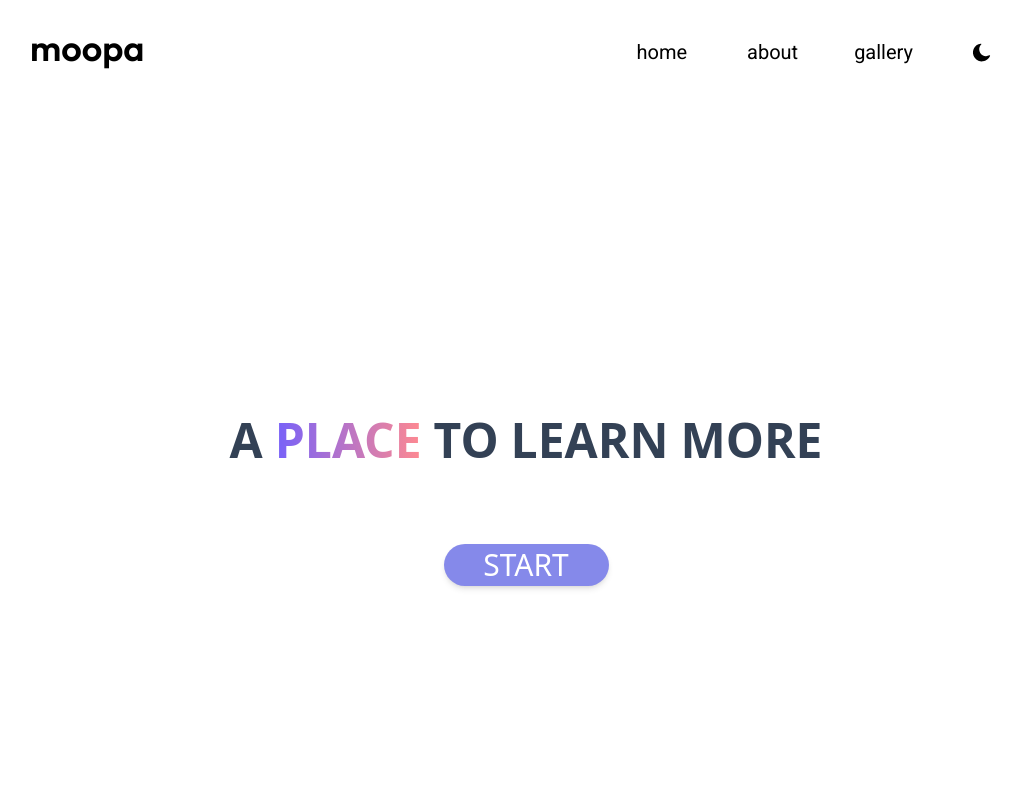
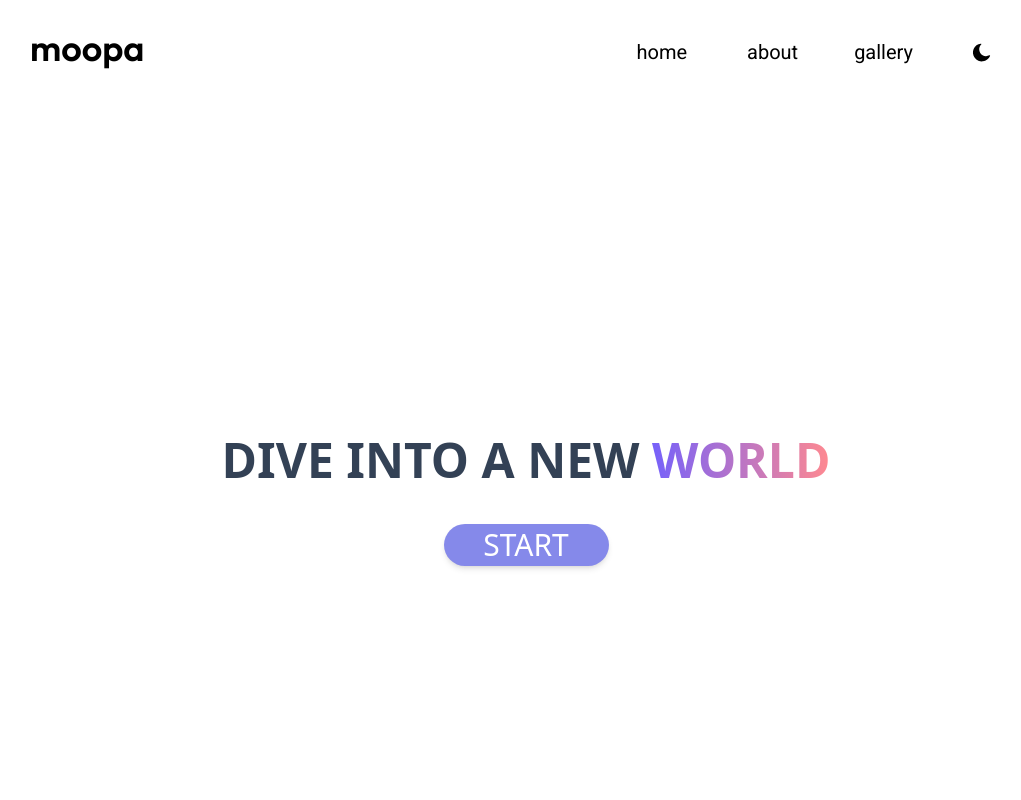
Before and after one commit to DevanAbinaya/WebProject-moopa, a Next.js app: page / in a window 1280 px wide. Shown: the top 800 px of the page, without its empty margins (114-1135 px from the left). Built offline with nearby package versions, Linux system fonts and the light colour scheme.

Commit message:
Update index.js

```diff
--- a/pages/index.js
+++ b/pages/index.js
@@ -9,6 +9,7 @@ export default function Home() {
     <>
       <Head>
         <title>Moopa</title>
+        <meta charSet='UTF-8'></meta>
         <meta name="description" content="Are you sure about that?" />
         {/* <meta name="viewport" content="width=device-width, initial-scale=1" /> */}
         <link rel="icon" href="/c.svg" />
@@ -20,27 +21,31 @@ export default function Home() {
           {/* <Navbar className="text-black dark:bg-none dark:text-white md:px-5 md:pt-5 px-2 pt-2" /> */}
 
             <section className='h-[46.5rem] md:h-[59.06rem] w-screen flex items-center justify-center'>
-              <div className='flex flex-col md:gap-y-20 gap-y-10 md:pb-0 pb-[8.5rem] md:-translate-y-14 -translate-y-0  justify-center items-center'>
+              <div className='flex flex-col md:gap-y- gap-y-10 md:pb-0 pb-[8.5rem] md:-translate-y-14 -translate-y-0  justify-center items-center'>
 
               {/* Mobile */}
-              <h1 className='md:hidden text-[2.5rem] font-semibold flex md:flex-row flex-col text-slate-700 dark:text-slate-300 cursor-default transition-all duration-500'>
-                  <div className='gap-3.5 flex'>A
-                    <a className='bg-gradient-to-r from-[#7661FA] to-[#FF8990] bg-clip-text text-transparent'>PLACE</a>
+              <h1 className='md:hidden text-[2.5rem] font-rama flex md:flex-row flex-col text-slate-700 dark:text-slate-300 cursor-default transition-all duration-500w-[130%]'>
+                  <div className='gap-3.5 flex'>DIVE
+                    <a className=''>INTO</a>
                   </div>
-                  <a className=''>TO LEARN MORE</a>
+                  <div className=''>A NEW <a className='animate-text bg-gradient-to-r from-[#7661FA] to-[#FF8990] bg-clip-text text-transparent'>WORLD</a></div>
               </h1>
 
               {/* Pc/Tablet */}
-                <h1 className='hidden text-5xl font-semibold md:flex gap-3 md:flex-row flex-col text-slate-700 dark:text-slate-300 cursor-default transition-all duration-700 hover:gap-10 '>
-                  <div className='flex md:flex-row flex-col gap-3'>
-                    <a>A</a>
-                    <a className='bg-gradient-to-r from-[#7661FA] to-[#FF8990] bg-clip-text text-transparent'>PLACE</a>
-                    <a>TO</a>
-                    <a>LEARN</a>
-                    <a>MORE</a>
+                <h1 className='hidden text-5xl font-semibold md:flex gap-3 md:flex-row flex-col text-slate-700 dark:text-slate-300 cursor-default transition-all duration-700 text-center hover:gap-10 '>
+                  <div className='flex items-start flex-col gap-3'>
+                    <div className='flex gap-3'>
+                      <div>DIVE INTO A NEW <a className='bg-gradient-to-r from-[#7661FA] to-[#FF8990] animate-text bg-clip-text text-transparent'>WORLD</a></div>
+                    </div>
+
+                    {/* <div className='flex gap-3'>
+                      <a>IMAGINATION</a>
+                      <a>AND</a>
+                      <a></a>
+                    </div> */}
                   </div>
                 </h1>
-                <Start className="scale-75 md:scale-100"/>
+                <Start className="scale-90 md:scale-100"/>
               </div>
             </section>
           </div>
@@ -59,7 +64,7 @@ export default function Home() {
           </section>
 
           <section className='flex items-center justify-center md:mt-0 mt-16'>
-            <div className='drop-shadow-2xl'><Image src='https://cdn.discordapp.com/attachments/986579286397964290/1061674162336305212/yes.png' alt='/' width={1440} height={810}/></div>
+            <div className='drop-shadow-2xl'><Image src='https://cdn.discordapp.com/attachments/986579286397964290/1061674162336305212/yes.png' alt='/' width={1440} height={840}/></div>
           </section>
         </Layout>
     </>
```
